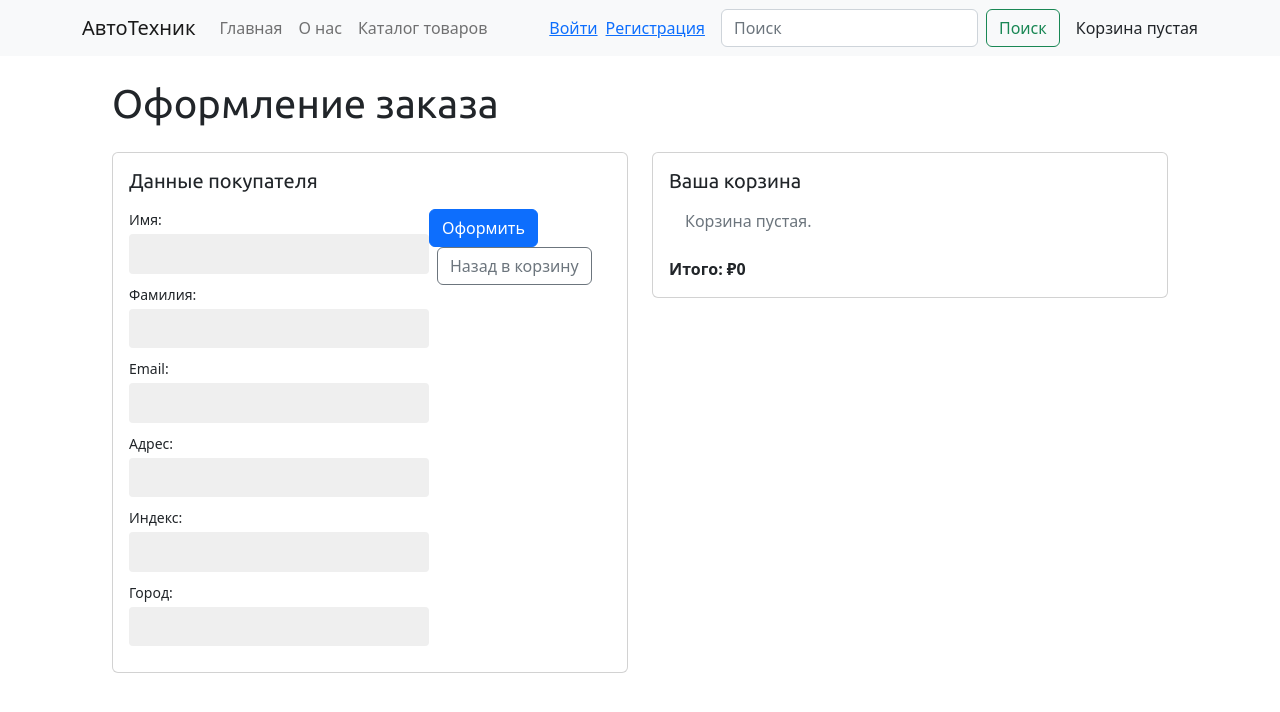
After one commit to Valeriy2077/TU_Univer_project, a Django app: page /orders/create/ in a window 1280 px wide. The commit adds this page. Shown: the top 712 px of the page. Run offline with Django 3.2, Linux system fonts and the light colour scheme; parts of the project's set-up code (start-up, migrations or seed data) failed here and were passed over.

Commit message:
visual fix btn

```diff
--- a/cart/templates/cart/detail.html
+++ b/cart/templates/cart/detail.html
@@ -57,6 +57,7 @@
     <a href="{% url 'shop:product_list' %}" class="button light">В магазин</a>
     <a href="{% url 'orders:order_create' %}" class="button">Оформить заказ</a>
 
+
   </p>
 
 {% endblock %}
--- a/myshop/templates/shop/base.html
+++ b/myshop/templates/shop/base.html
@@ -41,26 +41,22 @@
     <a href="/admin/">Админ панель</a>
   {% endif %}
 {% else %}
-<a href="{% url 'login' %}">Войти</a>
+<a class="me-2" href="{% url 'login' %}">Войти</a>
 <a href="{% url 'accounts:signup' %}">Регистрация</a>
 
-
-
-
 {% endif %}
-
-      <form class="d-flex" role="search" method="get" action="{% url 'shop:product_list' %}">
+      <form class="d-flex ms-3" role="search" method="get" action="{% url 'shop:product_list' %}">
   <input class="form-control me-2" type="search" name="q" placeholder="Поиск"
          value="{{ request.GET.q|default:'' }}">
   <button class="btn btn-outline-success" type="submit">Поиск</button>
 </form>
 
-        <div class="cart">
-
+  <div class="cart ms-3">
     {% with total_items=cart|length %}
     {% if cart|length > 0 %}
 
     <a href="{% url 'cart:cart_detail' %}">
+
     <button class="btn btn-outline-success" type="submit">Корзина</button>
     {{ total_items }} шт , ₽{{ cart.get_total_price }}
     </a>
--- /dev/null
+++ b/orders/templates/orders/create.html
@@ -0,0 +1,54 @@
+{% extends "shop/base.html" %}
+
+{% block title %}Оформление заказа{% endblock %}
+
+{% block content %}
+<div class="container my-4">
+  <h1 class="mb-4">Оформление заказа</h1>
+
+  <div class="row g-4">
+    <div class="col-12 col-lg-6">
+      <div class="card">
+        <div class="card-body">
+          <h5 class="card-title">Данные покупателя</h5>
+
+          <form method="post">
+            {% csrf_token %}
+
+            {{ form.as_p }}
+
+            <button type="submit" class="btn btn-primary">Оформить</button>
+            <a href="{% url 'cart:cart_detail' %}" class="btn btn-outline-secondary ms-2">Назад в корзину</a>
+          </form>
+        </div>
+      </div>
+    </div>
+
+    <div class="col-12 col-lg-6">
+      <div class="card">
+        <div class="card-body">
+          <h5 class="card-title">Ваша корзина</h5>
+
+          <ul class="list-group list-group-flush">
+            {% for item in cart %}
+              <li class="list-group-item d-flex justify-content-between align-items-start">
+                <div class="me-3">
+                  <div class="fw-semibold">{{ item.product.name }}</div>
+                  <div class="text-muted small">Кол-во: {{ item.quantity }}</div>
+                </div>
+                <div class="text-nowrap">₽{{ item.total_price }}</div>
+              </li>
+            {% empty %}
+              <li class="list-group-item text-muted">Корзина пустая.</li>
+            {% endfor %}
+          </ul>
+
+          <div class="mt-3 fw-bold">
+            Итого: ₽{{ cart.get_total_price }}
+          </div>
+        </div>
+      </div>
+    </div>
+  </div>
+</div>
+{% endblock %}
--- a/orders/views.py
+++ b/orders/views.py
@@ -24,3 +24,5 @@ def order_create(request):
         form = OrderCreateForm()
 
     return render(request, "orders/create.html", {"cart": cart, "form": form})
+    return render(request, "orders/create.html", {...})
+    return render(request, "orders/created.html", {...})
--- a/shop/urls.py
+++ b/shop/urls.py
@@ -27,6 +27,7 @@ urlpatterns = [
     path("", include("myshop.urls", namespace="shop")),
     path("cart/", include("cart.urls", namespace="cart")),
     path("orders/", include("orders.urls", namespace="orders")),
+
 ]
 
 if settings.DEBUG:
```
Also changed, not shown: myshop/templates/shop/product/about.html (+6 -6 lines), orders/templates/orders/created.html (added, +14 -0 lines), db.sqlite3, orders/urls.py (line endings or trailing spaces).
